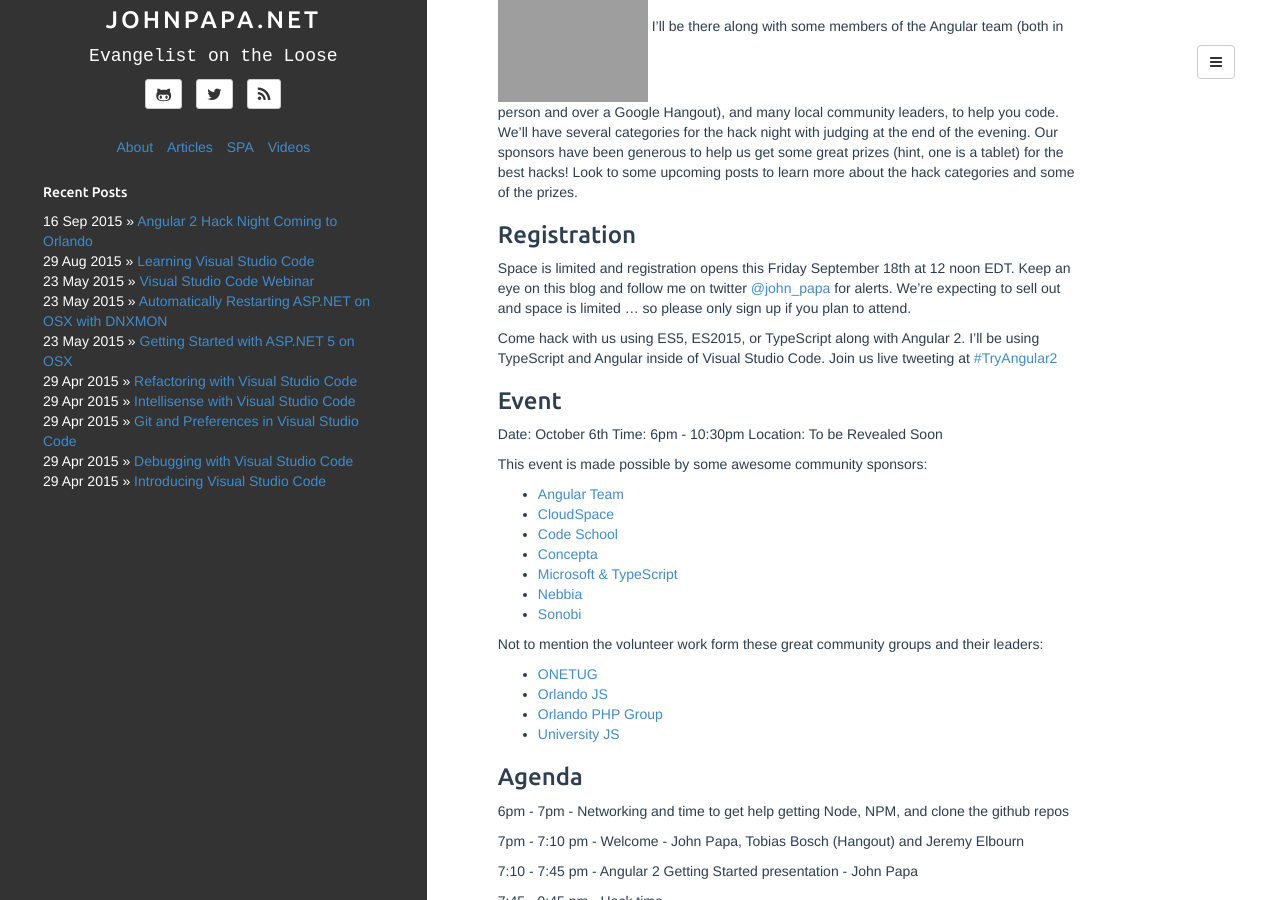
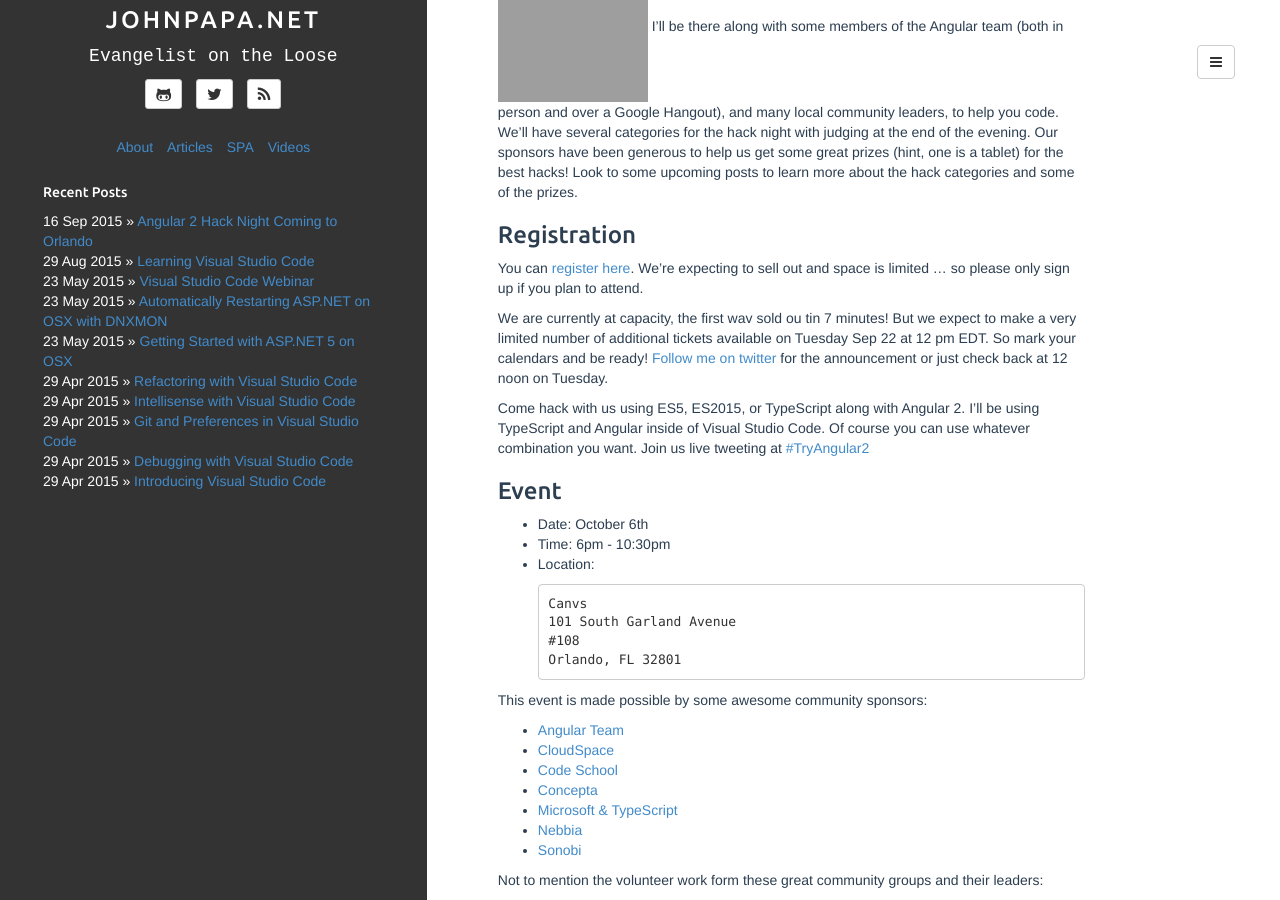
Before and after one commit to sukhdev22/johnpapa.github.io, a Jekyll site: the page built from _posts/2015-09-16-angular-2-hack-night-coming-to-orlando.md, in a window 1280 px wide and 900 px high, scrolled down 258 px. Built offline with Jekyll 4.4.1, drawn with Linux system fonts in a browser that asks for light colours; comment, search, counter and statistics services are not loaded.

Commit message:
new address for canvs

````diff
--- a/_posts/2015-09-16-angular-2-hack-night-coming-to-orlando.md
+++ b/_posts/2015-09-16-angular-2-hack-night-coming-to-orlando.md
@@ -12,15 +12,24 @@
 
 <h3>Registration</h3>
 
-Space is limited and registration opens this Friday September 18th at 12 noon EDT. Keep an eye on this blog and follow me on twitter <a href="http://twitter.com/john_papa">@john_papa</a> for alerts. We're expecting to sell out and space is limited ... so please only sign up if you plan to attend.
+You can [register here](http://jpapa.me/ng2hackorlando2015). We're expecting to sell out and space is limited ... so please only sign up if you plan to attend.
 
-Come hack with us using ES5, ES2015, or TypeScript along with Angular 2. I'll be using TypeScript and Angular inside of Visual Studio Code. Join us live tweeting at <a href="https://twitter.com/hashtag/TryAngular2?src=hash">#TryAngular2</a>
+We are currently at capacity, the first wav sold ou tin 7 minutes! But we expect to make a very limited number of additional tickets available on Tuesday Sep 22 at 12 pm EDT. So mark your calendars and be ready! [Follow me on twitter](http://twittercom/john_papa) for the announcement or just check back at 12 noon on Tuesday.
+
+Come hack with us using ES5, ES2015, or TypeScript along with Angular 2. I'll be using TypeScript and Angular inside of Visual Studio Code. Of course you can use whatever combination you want. Join us live tweeting at <a href="https://twitter.com/hashtag/TryAngular2?src=hash">#TryAngular2</a>
 
 <h3>Event</h3>
 
-Date: October 6th
-Time: 6pm - 10:30pm
-Location: To be Revealed Soon
+- Date: October 6th
+- Time: 6pm - 10:30pm
+- Location:
+
+  ```
+  Canvs
+  101 South Garland Avenue
+  #108
+  Orlando, FL 32801
+  ```
 
 This event is made possible by some awesome community sponsors:
 
````
